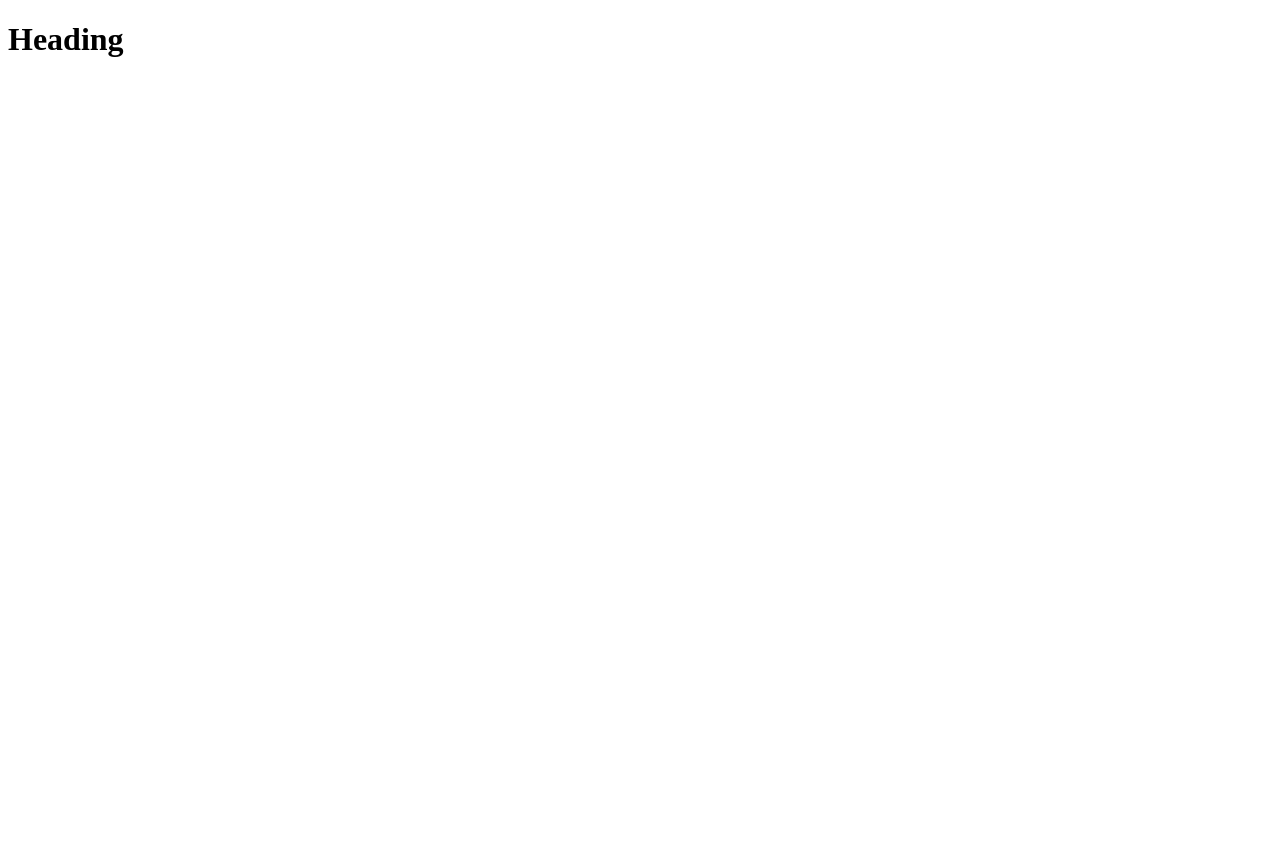
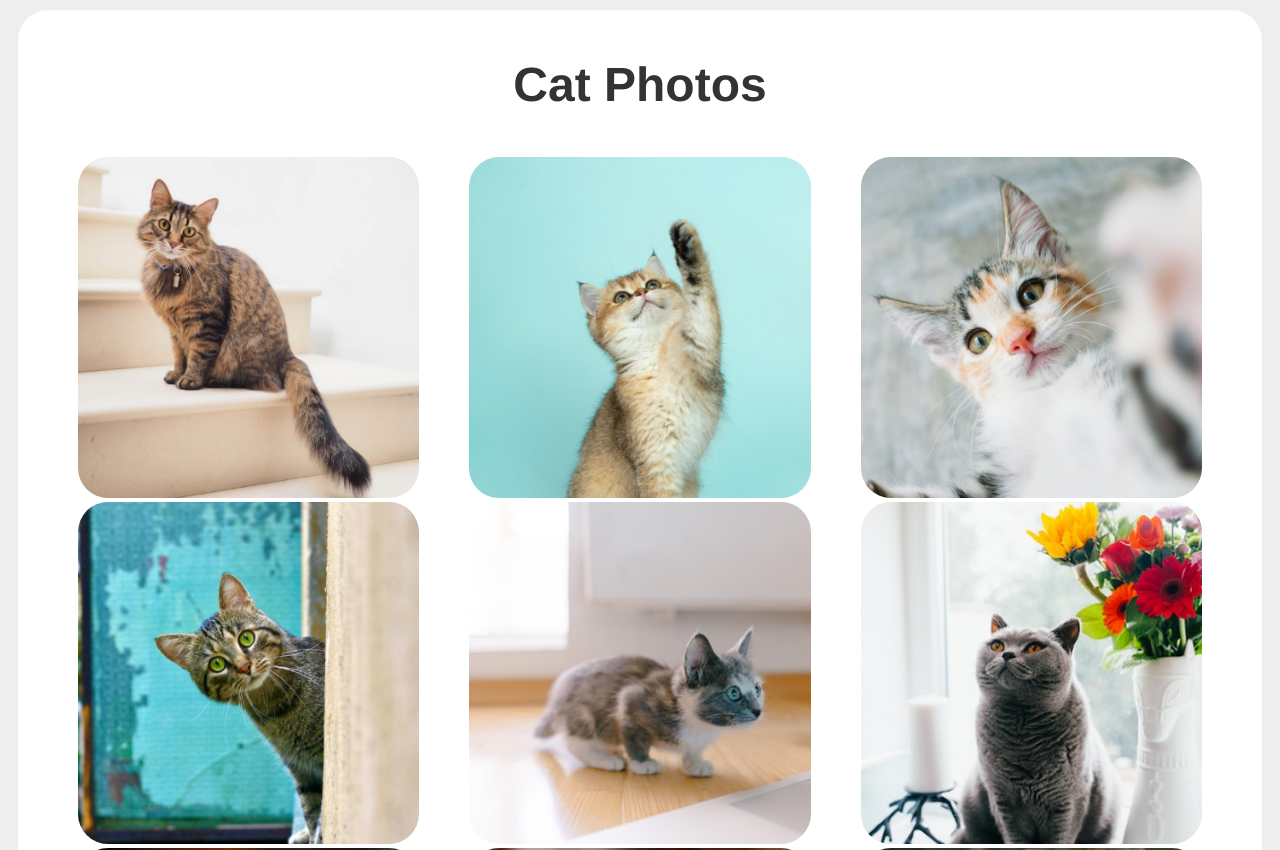
Before and after one commit to mch1450/-449-photos, a plain HTML site: page index.html in a window 1280 px wide. Shown: the top 850 px of the page. Before the commit the page ends 800 px from the top, so only its background shows below. Drawn offline with Linux system fonts and the light colour scheme.

Commit message:
added css and html to index and image

```diff
--- a/index.html
+++ b/index.html
@@ -4,11 +4,35 @@
     <meta charset="UTF-8">
     <meta name="viewport" content="width=device-width, initial-scale=1.0">
     <meta http-equiv="X-UA-Compatible" content="ie=edge">
-    <title>Title</title>
+    <title>Photos</title>
     <link rel="stylesheet" href="screen.css">
   </head>
   <body>
-    <h1>Heading</h1>
-    <script src="index.js"></script>
+
+    <main>
+      <h1><a href="index.html">Cat Photos</a></h1>
+
+          <section class="image-gallery">
+            <div class="col">
+              <a href="image.html"><img src="img/c2.jpg" alt=""></a>
+              <a href="image.html"><img src="img/c3.jpg" alt=""></a>
+              <a href="image.html"><img src="img/c4.jpg" alt=""></a>
+            </div>
+
+            <div class="col">
+              <a href="image.html"><img src="img/c1.jpg" alt=""></a>
+              <a href="image.html"><img src="img/c5.jpg" alt=""></a>
+              <a href="image.html"><img src="img/c6.jpg" alt=""></a>
+            </div>
+
+            <div class="col">
+              <a href="image.html"><img src="img/c7.jpg" alt=""></a>
+              <a href="image.html"><img src="img/c8.jpg" alt=""></a>
+              <a href="image.html"><img src="img/c9.jpg" alt=""></a>
+            </div>
+
+          </section>
+      </main>
+
   </body>
 </html>
--- a/screen.css
+++ b/screen.css
@@ -1 +1,67 @@
-/* Add screen styles below */
+body{
+    font-family: Helvetica, sans-serif;
+    background-color: #EEEEEE;
+    color: #333333;
+}
+
+a{
+    text-decoration:none;
+    color: #333333;
+}
+
+section{
+    padding: 20px;
+}
+img{
+    width: 100%;
+    border-radius: 30px;
+    transition: opacity ease-in-out 0.2s;
+    margin: 0 auto;
+}
+
+img:hover{
+    opacity: .7;
+}
+
+h1{
+    font-size: 3em;
+    margin-bottom: 0;
+    background-position: center;
+}
+
+main{
+    text-align: center;
+    background: #fff;
+    margin: 10px;
+    border-radius: 30px;
+    padding: 15px;
+}
+
+.image-gallery {
+    display: flex;
+
+}
+
+.col{
+    padding: 25px;
+    margin: 0 auto;
+}
+
+.button {
+    border-radius: 12px;
+    padding: 8px;
+    margin: 20px;
+    background-color: white;
+    color: #333333;
+  }
+
+.button:hover {
+    background-color: #333333;
+    color: white;
+}
+
+.full-cat{
+    background: no-repeat bottom / cover url('img/c6_full.jpg');
+    height: 600px;
+    border-radius: 20px;
+}
```
Also changed, not shown: image.html (added, +23 -0 lines), image_source.txt (added), img/c1.jpg (added), img/c2.jpg (added), img/c3.jpg (added), img/c4.jpg (added), img/c5.jpg (added), img/c6.jpg (added), img/c6_full.jpg (added), img/c7.jpg (added), img/c8.jpg (added), img/c9.jpg (added), img/logo.png (added).
